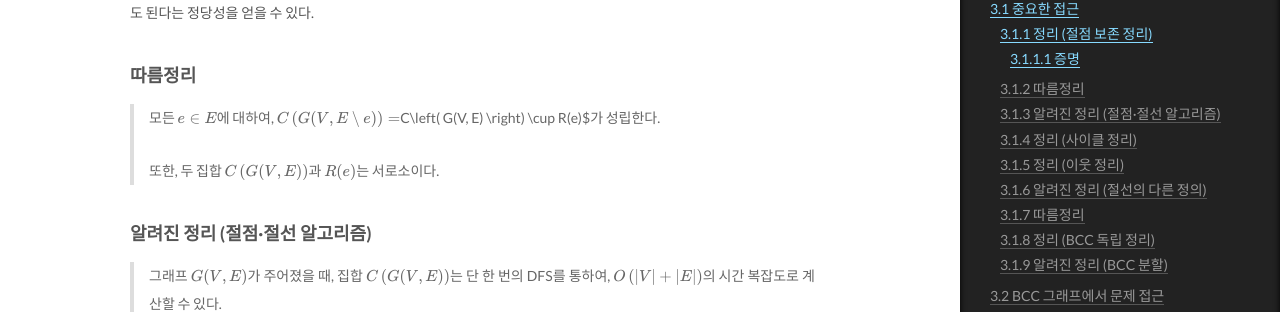
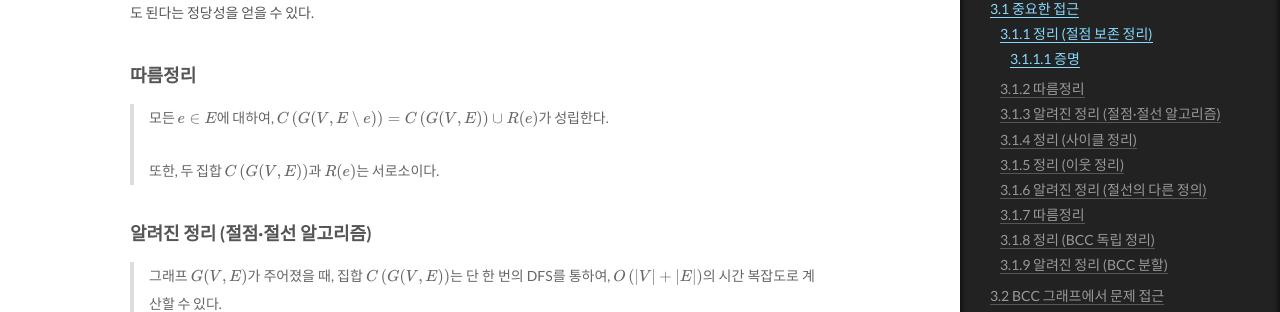
Before and after one commit to youngyojun/youngyojun.github.io, a Jekyll site: the page built from _posts/2021-03-19-count-cutvertices-when-cut-each-edge.md, in a window 1280 px wide and 1400 px high, scrolled down 2072 px. Shown: the part 149-461 px from the top of the window. Built offline with Jekyll 4.4.1, drawn with Linux system fonts in a browser that asks for light colours; formulas are drawn with MathJax 3; comment, search, counter and statistics services are not loaded.

Commit message:
Fix typo

```diff
--- a/_posts/2021-03-19-count-cutvertices-when-cut-each-edge.md
+++ b/_posts/2021-03-19-count-cutvertices-when-cut-each-edge.md
@@ -78,7 +78,7 @@ $v$와 $e$를 제거한 그래프가 연결 그래프이므로, $G(V \setminus \
 
 ### 따름정리
 
-> 모든 $e \in E$에 대하여, $C\left( G(V, E \setminus \{ e \}) \right) = $C\left( G(V, E) \right) \cup R(e)$가 성립한다.
+> 모든 $e \in E$에 대하여, $C\left( G(V, E \setminus \{ e \}) \right) = C\left( G(V, E) \right) \cup R(e)$가 성립한다.
 >
 > 또한, 두 집합 $C\left( G(V, E) \right)$과 $R(e)$는 서로소이다.
 
```
